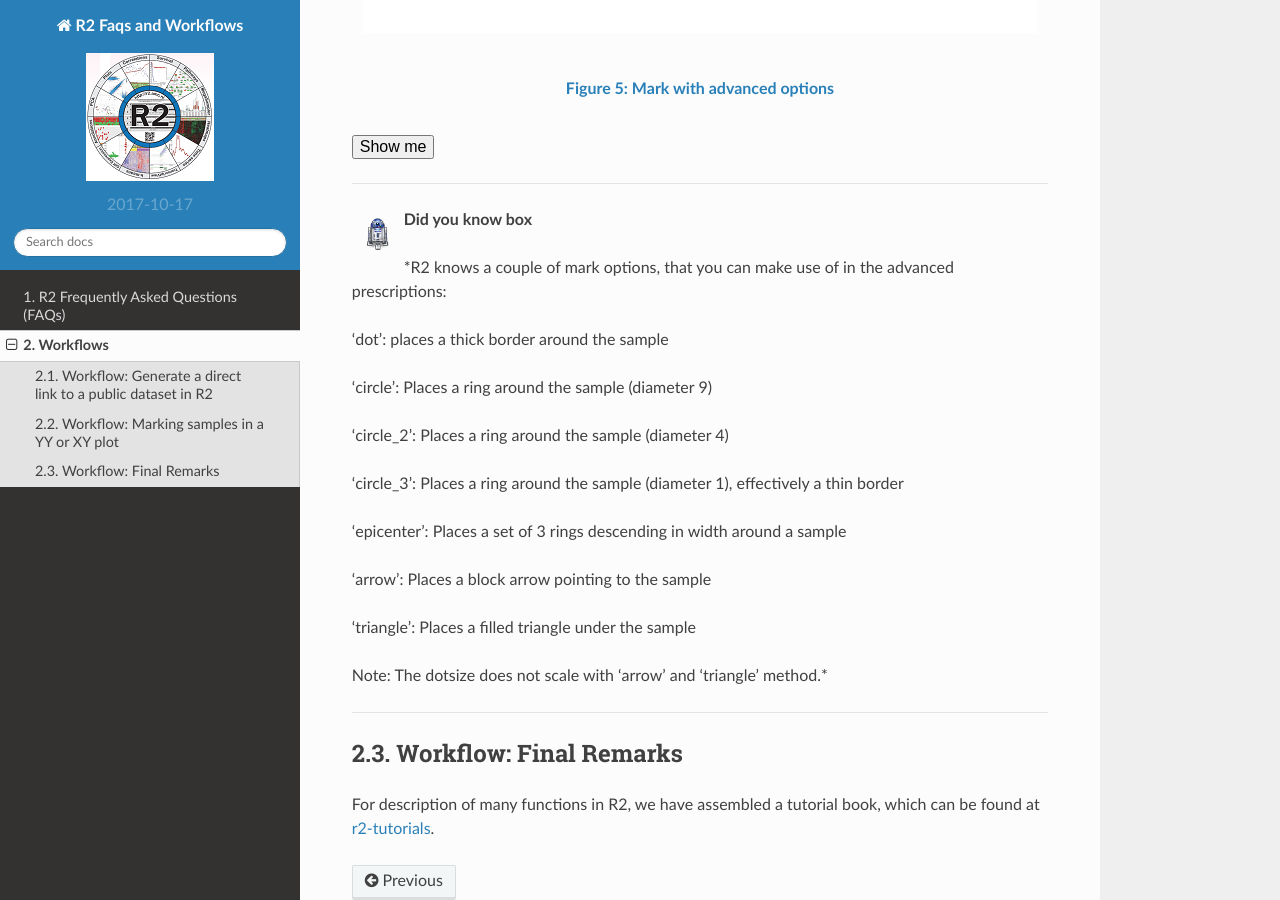
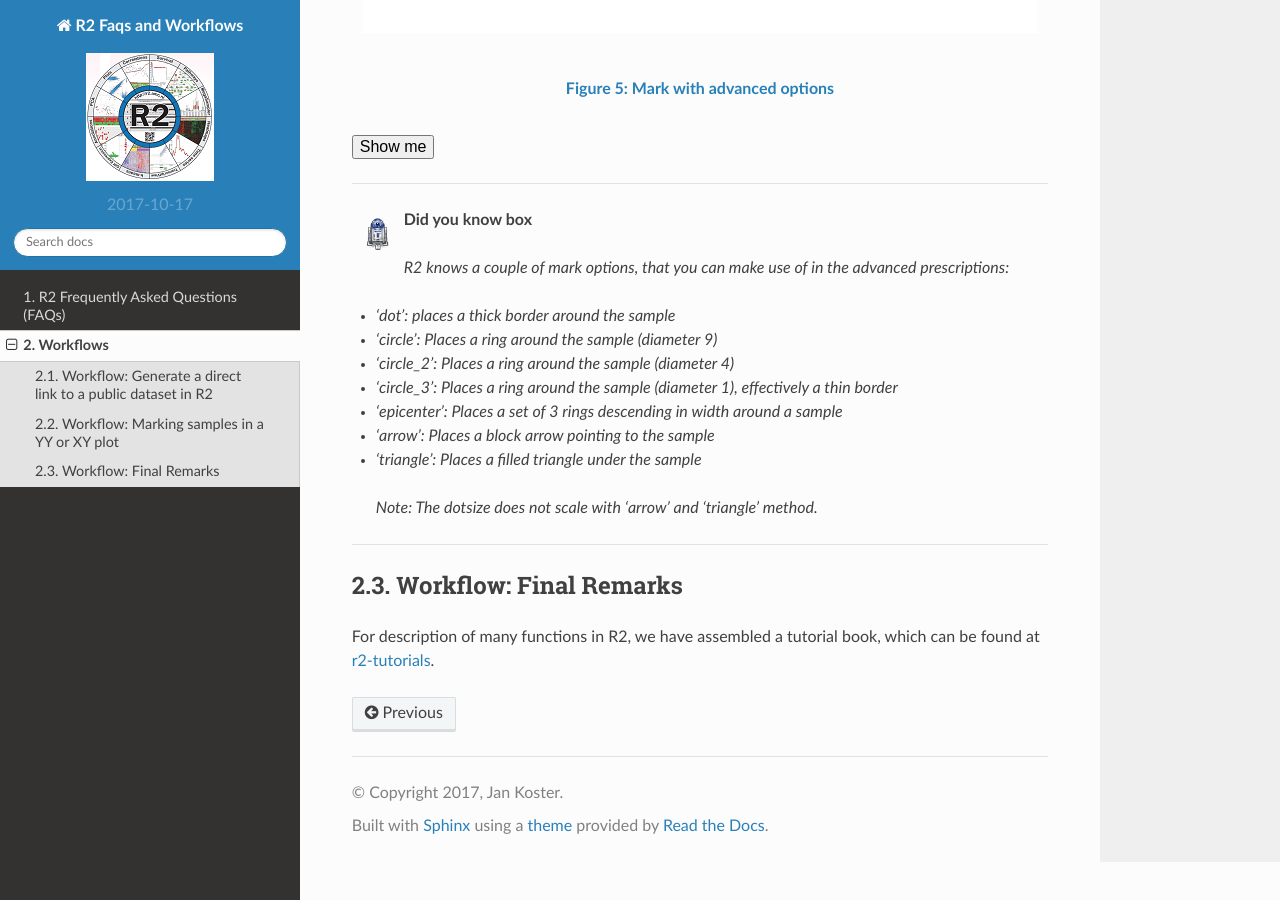
Before and after one commit to antronerds/r2-faqs-workflows, a Sphinx documentation site: the page built from docs/Workflows.md, in a window 1280 px wide and 900 px high, scrolled down 3882 px. Built offline with Sphinx 7.4.7 and the Read the Docs theme 2.0.0, drawn with Linux system fonts in a browser that asks for light colours; some of the changed lines change nothing that is shown.

Commit message:
Added did you know box formatting for italic list

```diff
--- a/docs/Workflows.md
+++ b/docs/Workflows.md
@@ -125,23 +125,16 @@
   ![](_static/images/R2d2_logo.png)**Did you know box**
 
 
-  *R2 knows a couple of mark options, that you can make use of in the advanced prescriptions:
+>*R2 knows a couple of mark options, that you can make use of in the advanced prescriptions:*
+ - *'dot': places a thick border around the sample*
+ - *'circle': Places a ring around the sample (diameter 9)*
+ - *'circle_2': Places a ring around the sample (diameter 4)*
+ - *'circle_3': Places a ring around the sample (diameter 1), effectively a thin border*
+ - *'epicenter': Places a set of 3 rings descending in width around a sample*
+ - *'arrow': Places a block arrow pointing to the sample*
+ - *'triangle': Places a filled triangle under the sample*
 
-  'dot': places a thick border around the sample
-
-  'circle': Places a ring around the sample (diameter 9)
-
-  'circle_2': Places a ring around the sample (diameter 4)
-
-  'circle_3': Places a ring around the sample (diameter 1), effectively a thin border
-
-  'epicenter': Places a set of 3 rings descending in width around a sample
-
-  'arrow': Places a block arrow pointing to the sample
-
-  'triangle': Places a filled triangle under the sample
-
-  Note: The dotsize does not scale with 'arrow' and 'triangle' method.*
+>*Note: The dotsize does not scale with 'arrow' and 'triangle' method.*
 
 ---------
 
```
